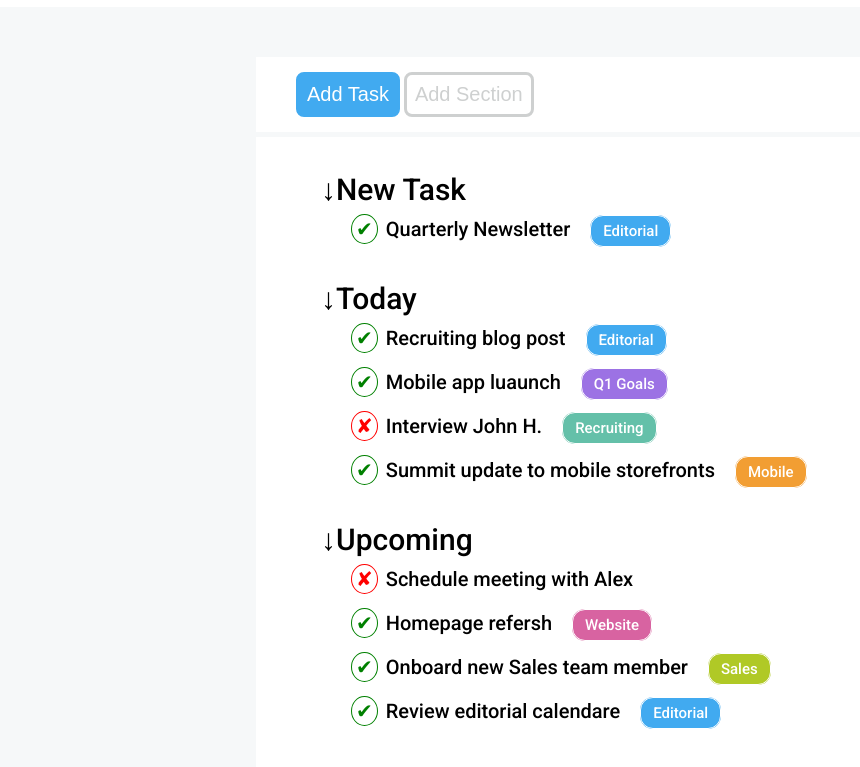
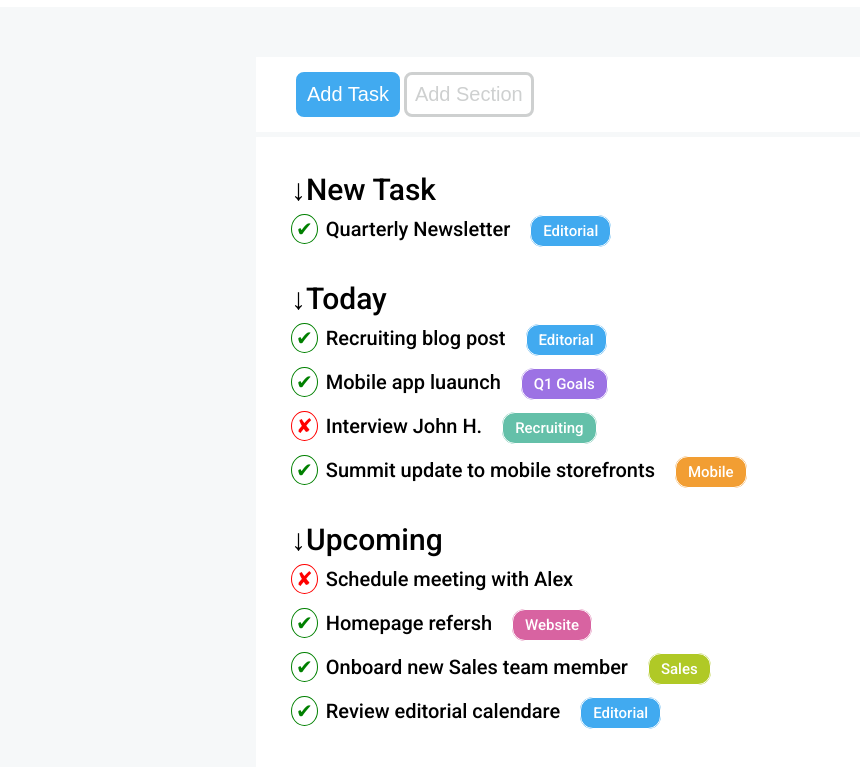
Before and after one commit to LorenzoMegna24/html-css-toboolist, a plain HTML site: page index.html in a window 1280 px wide. Shown: the part 105-872 px from the top of the page, without its empty margins (0-860 px from the left). Drawn offline with Linux system fonts and the light colour scheme.

Commit message:
Fix css liste, esercizio completato

```diff
--- a/assets/css/style.css
+++ b/assets/css/style.css
@@ -2,9 +2,6 @@
   margin: 0;
   padding: 0;
   box-sizing: border-box;
-}
-li{
-  margin-left: 1em;
 }
 body{
   background-color: rgb(246,248,249);
@@ -58,7 +55,7 @@ ul li{
 }
 ul li ul li{
   font-size: 20px;
-  padding: 10px;
+  padding: 10px 0;
 }
 #group-task::before{
 content: "\2193";
```
